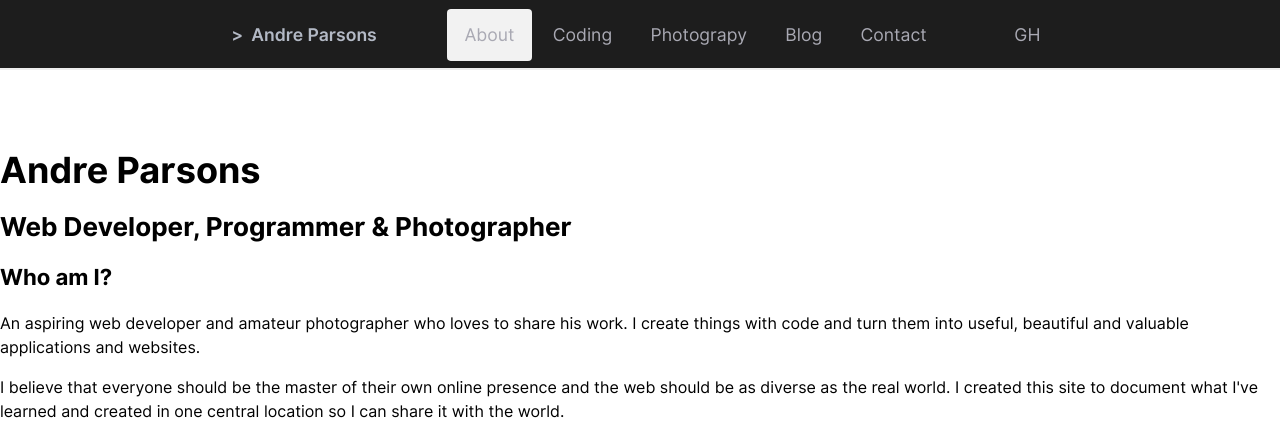
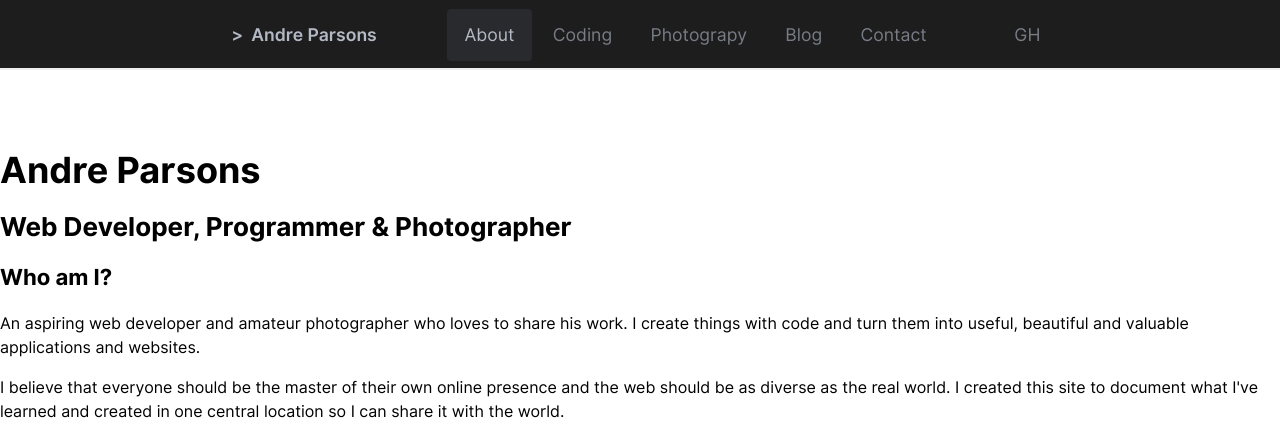
Before and after one commit to Andrparsons/andreparsons.com, a Gatsby site: page / in a window 1280 px wide. In both pictures the pointer is over the link "About". Shown: the top 437 px of the page. Built offline with nearby package versions, Linux system fonts and the light colour scheme; Gatsby itself is replaced by a stand-in of ours.

Commit message:
improved hover effect on navbar

```diff
--- a/src/styles/_config.scss
+++ b/src/styles/_config.scss
@@ -1,5 +1,7 @@
-$text-color: #a9a9b3;
+$text-color: #777c85;
 $text-color-brighter: #b3b9c5;
+
+$background-color: #292a2d;
 
 $menu-color: #252627;
 $nav-color: #1d1d1d;
--- a/src/styles/_header.scss
+++ b/src/styles/_header.scss
@@ -117,7 +117,8 @@
   }
 
   &.close {
-    transform: rotate(90deg);
+    transform: scaleY(0);
+    transition: 0.2s ease-in-out;
   }
 }
 
@@ -147,7 +148,8 @@
         }
 
         a:hover {
-          background: $nav-highlight;
+          background: $background-color;
+          color: $text-color-brighter;
         }
       }
 
@@ -157,7 +159,8 @@
         }
 
         a:hover {
-          background: $nav-highlight;
+          background: $background-color;
+          color: $text-color-brighter;
         }
       }
     }
```
Also changed, not shown: 1 other file.
